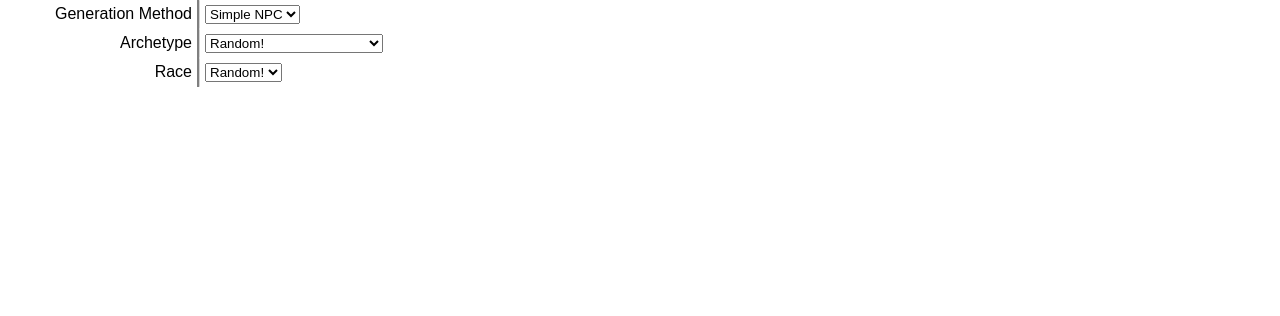
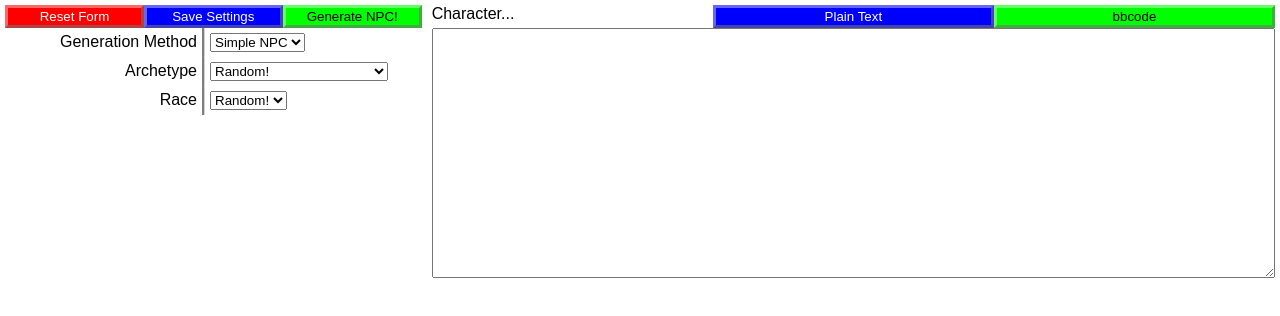
Before and after one commit to yakasha/npcgen, a React (Create React App) app: page / in a window 1280 px wide. Shown: the top 316 px of the page. Built offline with nearby package versions, Linux system fonts and the light colour scheme.

Commit message:
Added some layout stuff too.

```diff
--- a/src/components/Npc.css
+++ b/src/components/Npc.css
@@ -1,3 +1,68 @@
+.sitelayout {
+  display: grid;
+  grid-template-columns: 1fr 2fr;
+}
+
+.sitelayout > div {
+  padding: 5px;
+}
+
+.controlPanel {
+  display: grid;
+  grid-template-columns: 1fr 1fr 1fr;
+}
+
+.controlPanel > div {
+  text-align: center;
+}
+
+.controlPanel button {
+  background-color: #f00;
+  border-style: outset;
+  border-width: medium;
+  width: 100%;
+}
+
+.controlPanel > div > * {
+  background-color: #00f;
+  border-color: #66f;
+  color: #fff;
+}
+
+.controlPanel > div:first-child > * {
+  background-color: #f00;
+  border-color: #f66;
+  color: #fff;
+}
+
+.controlPanel > div:first-child > p {
+  background-color: transparent;
+  color: #000;
+}
+
+.controlPanel > div:last-child > * {
+  background-color: #0f0;
+  border-color: #6f6;
+  color: #000;
+}
+
+.outputArea {
+  padding-left: 5px;
+}
+
+.outputArea p {
+  margin: 0;
+  text-align: left;
+}
+
+.outputField {
+  min-height: 250px;
+  min-width: 400px;
+  height: 100%;
+  width: 100%;
+  box-sizing: border-box;
+}
+
 .npcblock {
   display: grid;
   grid-template-columns: 200px 1fr;
--- a/src/components/Npc.js
+++ b/src/components/Npc.js
@@ -12,10 +12,14 @@ class Npc extends Component {
     }
 
     this.handleGenerationMethodChange = this.handleGenerationMethodChange.bind(this);
+    this.handleGenerateNpc = this.handleGenerateNpc.bind(this);
   }
 
   handleGenerationMethodChange(e) {
     this.setState({generationMethod: e.target.value});
+  }
+
+  handleGenerateNpc(e) {
   }
 
   generateSimple() {
@@ -32,7 +36,14 @@ class Npc extends Component {
       this.generateFull());
 
     return (
+      <div className="sitelayout">
+        <div className="form">
           <form>
+            <div className="controlPanel">
+              <div><button className="reset">Reset Form</button></div>
+              <div><button className="save">Save Settings</button></div>
+              <div><button className="generate" onClick={this.handleGenerateNpc}>Generate NPC!</button></div>
+            </div>
             <div className="npcblock">
               <div className="fields">
                 <div><label htmlFor="generationMethod">Generation Method</label></div>
@@ -50,6 +61,16 @@ class Npc extends Component {
               {generationForm}
             </div>
           </form>
+        </div>
+        <div className="outputArea">
+          <div className="controlPanel">
+            <div><p>Character...</p></div>
+            <div><button className="text">Plain Text</button></div>
+            <div><button className="bbcode">bbcode</button></div>
+          </div>
+          <div><textarea className="outputField" /></div>
+        </div>
+      </div>
     );
   }
 }
```
Lines whose indentation alone changed are shown as unchanged.
